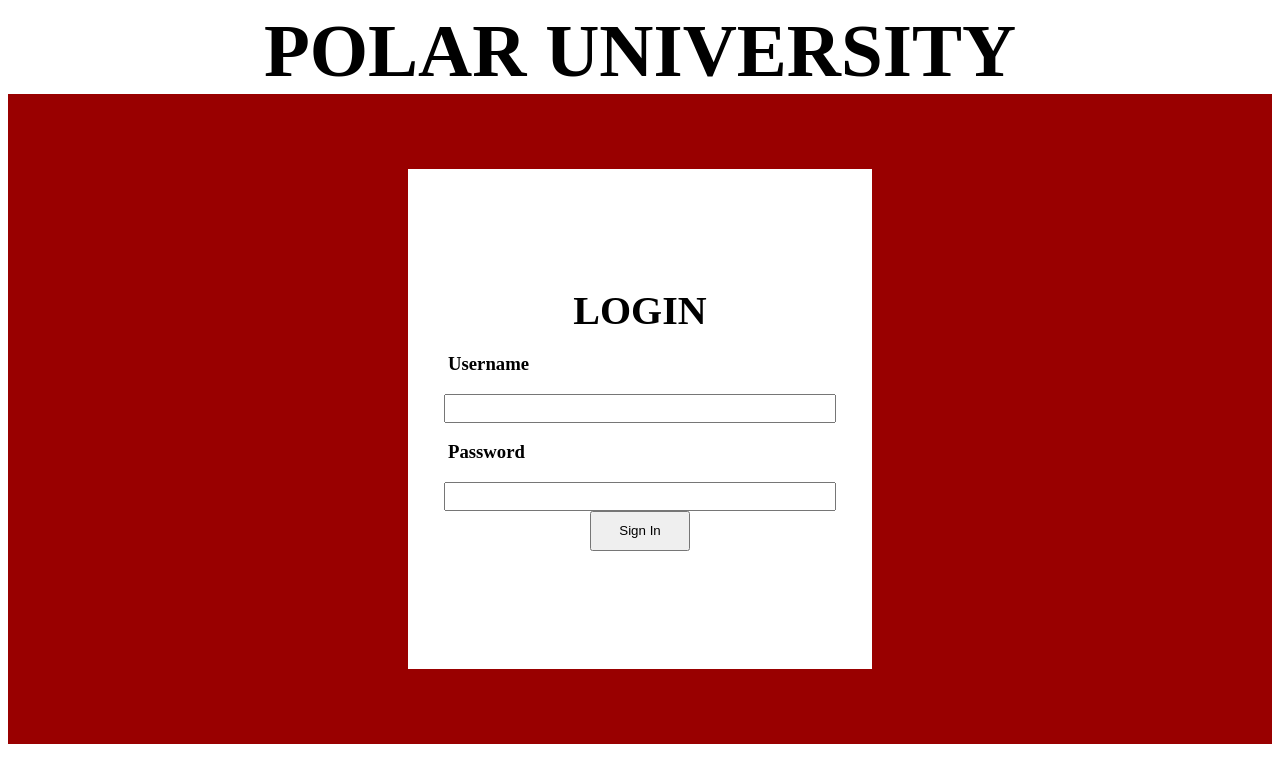
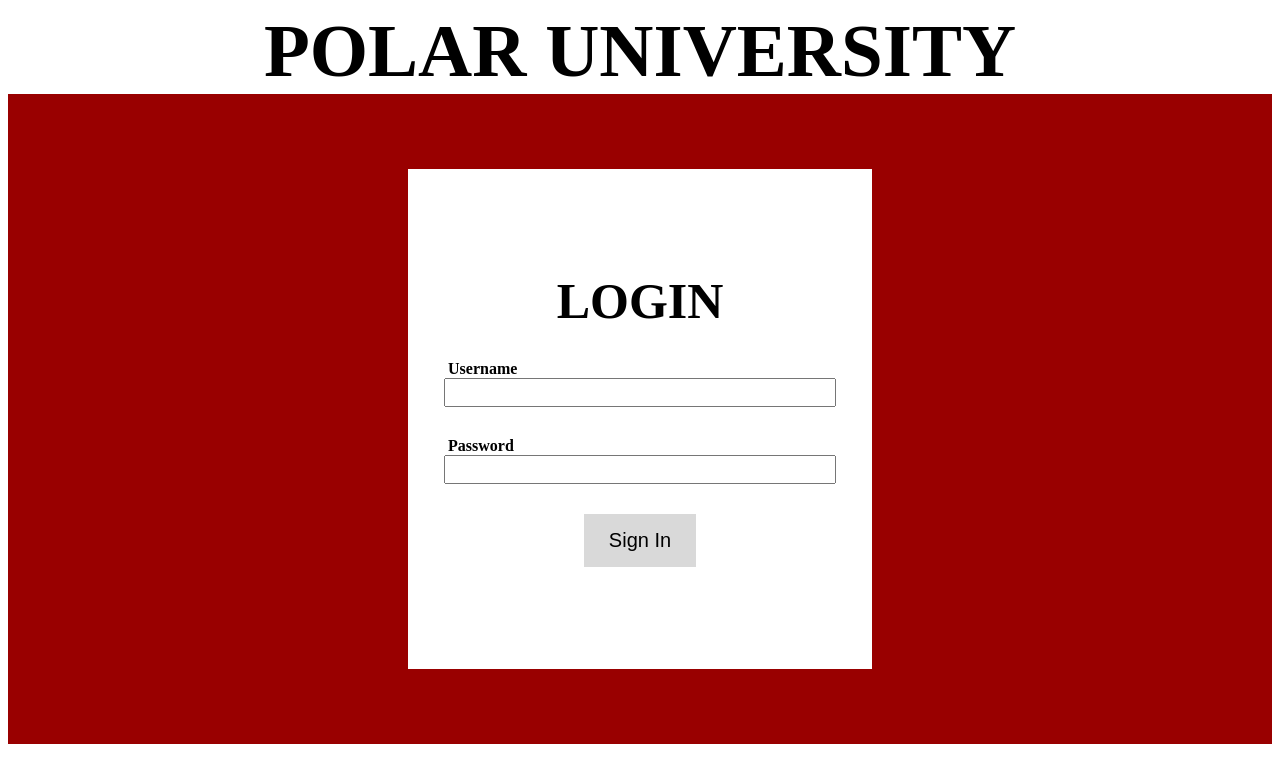
Before and after one commit to pak-plau/polar, a React (Create React App) app in the folder client/: page / in a window 1280 px wide. Shown: the top 782 px of the page. Built offline with nearby package versions, Linux system fonts and the light colour scheme.

Commit message:
Finish login page

```diff
--- a/client/src/components/login/Login.js
+++ b/client/src/components/login/Login.js
@@ -10,13 +10,9 @@ export default class Login extends React.Component {
         <div id="login-body">
           <form id="login-form">
             <h2>LOGIN</h2>
-            <label for="login-user">
-              <h3>Username</h3>
-            </label>
+            <label for="login-user">Username</label>
             <input type="text" id="login-user" name="user"></input>
-            <label for="login-pass">
-              <h3>Password</h3>
-            </label>
+            <label for="login-pass">Password</label>
             <input type="password" id="login-pass" name="pass"></input>
             <div>
               <button id="login-button">Sign In</button>
--- a/client/src/stylesheets/App.css
+++ b/client/src/stylesheets/App.css
@@ -29,21 +29,26 @@
 
 #login-form h2 {
   margin: 0px;
-  font-size: 40px;
+  margin-bottom: 30px;
+  font-size: 50px;
 }
 
 #login-form label {
   align-self: flex-start;
+  font-weight: bold;
 }
 
 #login-form input[type=text], #login-form input[type=password] {
   width: 100%;
   font-size: 20px;
+  margin-bottom: 30px;
 }
 
 #login-button {
-  height: 40px;
-  width: 100px;
+  font-size: 20px;
+  padding: 15px 25px;
+  border: 0px;
+  background-color: #d9d9d9;
 }
 
 /* home */
```
